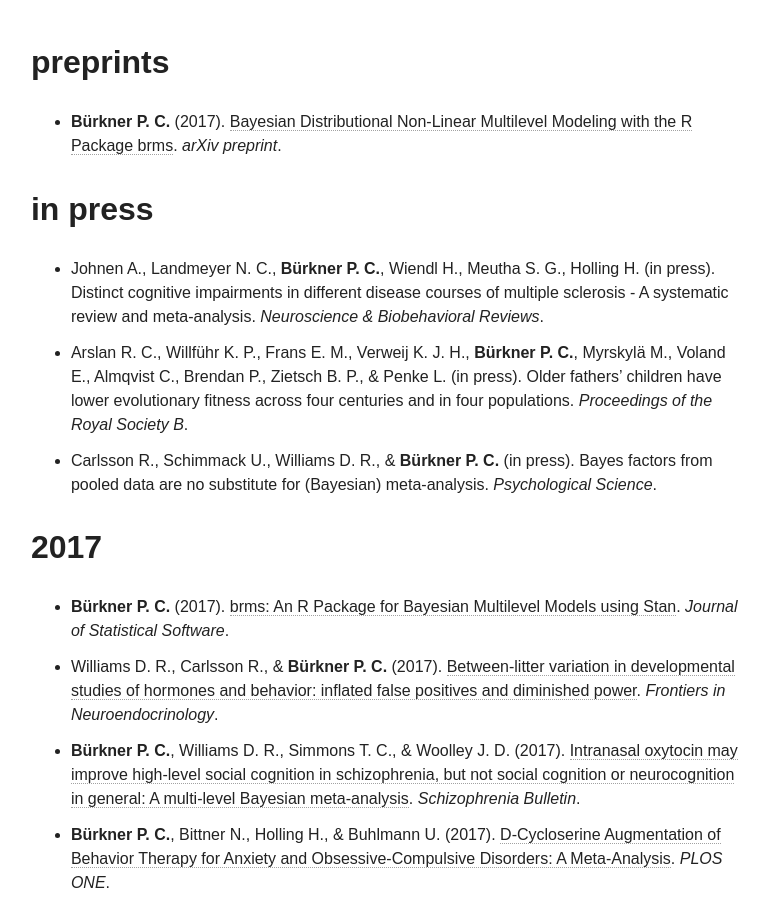
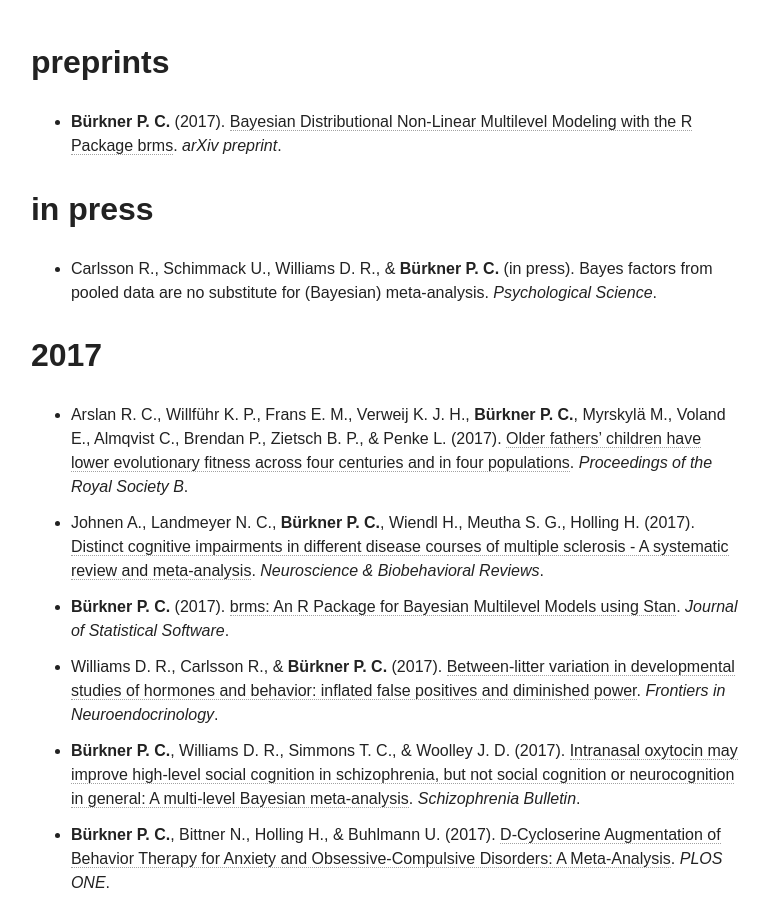
Before and after one commit to paul-buerkner/paul-buerkner.github.io, a Jekyll site: the page built from publications/index.md, in a window 1280 px wide and 900 px high, scrolled down 560 px. Shown: the whole window, without its empty margins (255-1024 px from the left). Built offline with Jekyll 4.4.1, drawn with Linux system fonts in a browser that asks for light colours; nearby versions of some CDN libraries.

Commit message:
add two publication links

```diff
--- a/publications/index.md
+++ b/publications/index.md
@@ -8,11 +8,11 @@ excerpt: "A list of my publications"
 * **Bürkner P. C.** (2017). [Bayesian Distributional Non-Linear Multilevel Modeling with the R Package brms](http://arxiv.org/abs/1705.11123). *arXiv preprint*.
 
 ## in press
-* Johnen A., Landmeyer N. C., **Bürkner P. C.**, Wiendl H., Meutha S. G., Holling H. (in press). Distinct cognitive impairments in different disease courses of multiple sclerosis - A systematic review and meta-analysis. *Neuroscience & Biobehavioral Reviews*.
-* Arslan R. C., Willführ K. P., Frans E. M., Verweij K. J. H., **Bürkner P. C.**, Myrskylä M., Voland E., Almqvist C., Brendan P., Zietsch B. P., & Penke L. (in press). Older fathers’ children have lower evolutionary fitness across four centuries and in four populations. *Proceedings of the Royal Society B*.
 * Carlsson R., Schimmack U., Williams D. R., & **Bürkner P. C.** (in press). Bayes factors from pooled data are no substitute for (Bayesian) meta-analysis. *Psychological Science*.
 
 ## 2017
+* Arslan R. C., Willführ K. P., Frans E. M., Verweij K. J. H., **Bürkner P. C.**, Myrskylä M., Voland E., Almqvist C., Brendan P., Zietsch B. P., & Penke L. (2017). [Older fathers’ children have lower evolutionary fitness across four centuries and in four populations](http://rspb.royalsocietypublishing.org/content/royprsb/284/1862/20171562.full.pdf). *Proceedings of the Royal Society B*.
+* Johnen A., Landmeyer N. C., **Bürkner P. C.**, Wiendl H., Meutha S. G., Holling H. (2017). [Distinct cognitive impairments in different disease courses of multiple sclerosis - A systematic review and meta-analysis](https://www.ncbi.nlm.nih.gov/pubmed/28890199). *Neuroscience & Biobehavioral Reviews*.
 * **Bürkner P. C.** (2017). [brms: An R Package for Bayesian Multilevel Models using Stan](https://www.jstatsoft.org/article/view/v080i01). *Journal of Statistical Software*.
 * Williams D. R., Carlsson R., & **Bürkner P. C.** (2017). [Between-litter variation in developmental studies of hormones and behavior: inflated false positives and diminished power](http://www.sciencedirect.com/science/article/pii/S0091302217300468). *Frontiers in Neuroendocrinology*.
 * **Bürkner P. C.**, Williams D. R., Simmons T. C., & Woolley J. D. (2017). [Intranasal oxytocin may improve high-level social cognition in schizophrenia, but not social cognition or neurocognition in general: A multi-level Bayesian meta-analysis](https://academic.oup.com/schizophreniabulletin/article-abstract/doi/10.1093/schbul/sbx053/3861667/Intranasal-Oxytocin-May-Improve-High-Level-Social?redirectedFrom=fulltext). *Schizophrenia Bulletin*.
```
